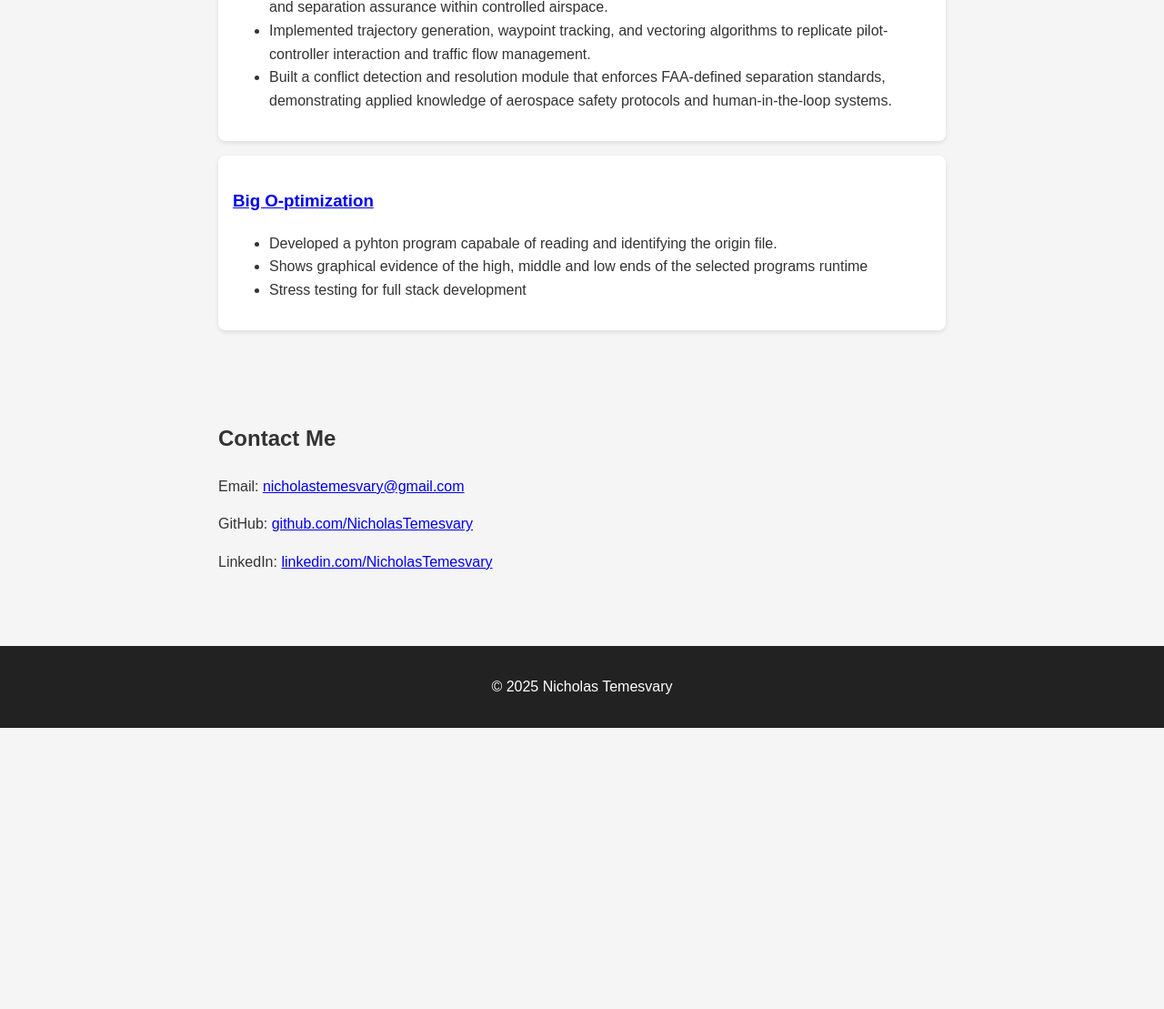
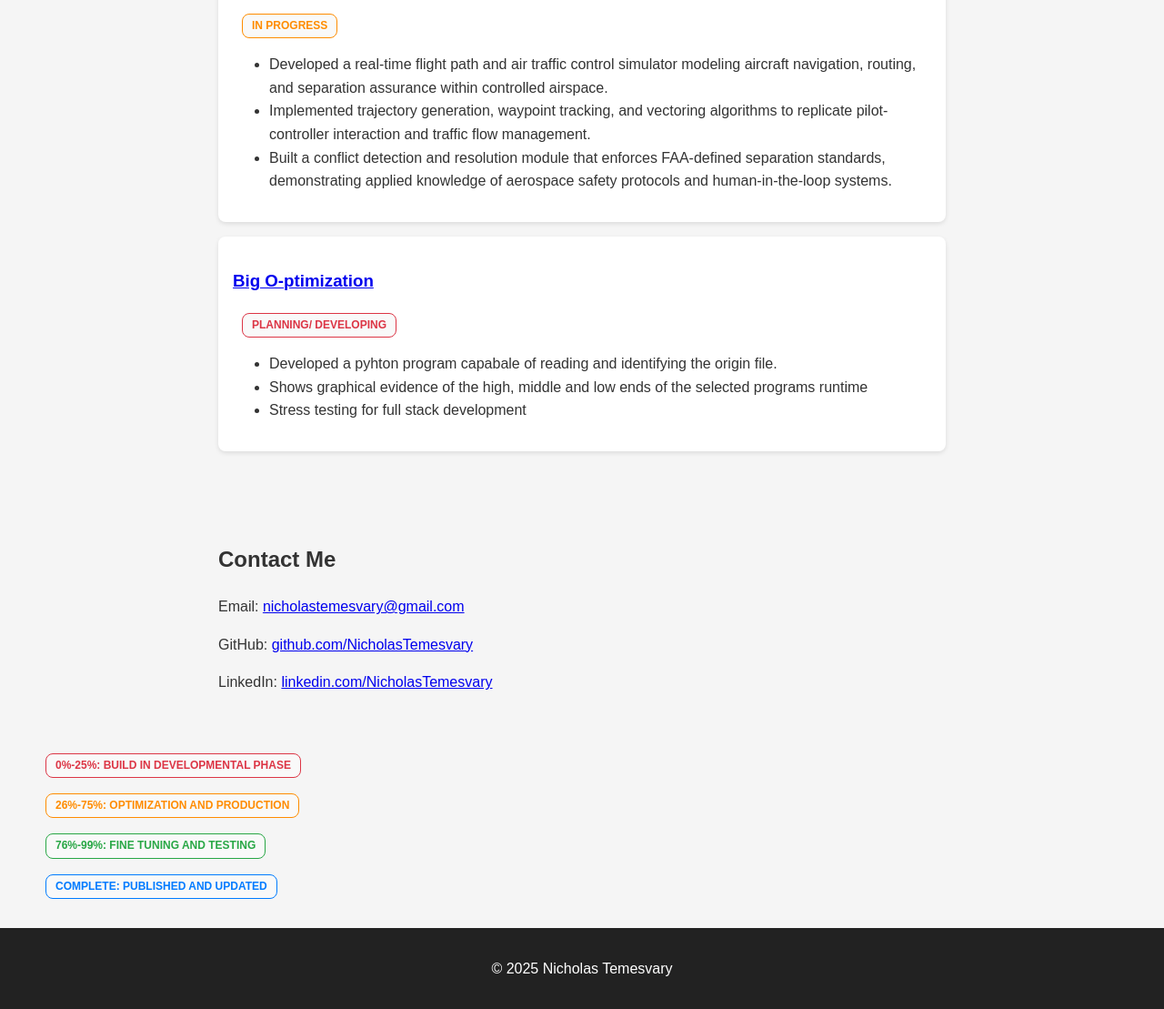
Before and after one commit to NicholasTemesvary/Portfolio-Website, a plain HTML site: page index.html in a window 1280 px wide. Shown: the part 969-2078 px from the top of the page at 91% size. Before the commit the page ends 1769 px from the top, so only its background shows below. Drawn offline with Linux system fonts and the light colour scheme.

Commit message:
Stages of Development and color keys

```diff
--- a/index.html
+++ b/index.html
@@ -30,7 +30,8 @@
   <section id="projects">
     <h2>Projects</h2>
     <div class="project">
-      <h3><a href="drone.html">Drone-First-Search</a></h3>
+      <h3><a href="drone.html">Drone-First-Search V1.0</a></h3>
+      <span class="status-button green">Completed</span>
       <ul>
         <li>Designed and implemented an autonomous UAV system leveraging computer vision, GPS, and onboard AI to conduct real-time search-and-rescue operations.</li>
         <li>Integrated object detection algorithms to enhance flight autonomy, situational awareness, and mission reliability in dynamic environments.</li>
@@ -40,6 +41,7 @@
 
     <div class="project">
       <h3><a href="atc.html">Air Traffic Control / Flight Path Simulator</a></h3>
+      <span class="status-button orange">In Progress</span>
       <ul>
         <li>Developed a real-time flight path and air traffic control simulator modeling aircraft navigation, routing, and separation assurance within controlled airspace.</li>
         <li>Implemented trajectory generation, waypoint tracking, and vectoring algorithms to replicate pilot-controller interaction and traffic flow management.</li>
@@ -49,6 +51,7 @@
 
     <div class="project">
       <h3><a href="big_o.html">Big O-ptimization</a></h3>
+      <span class="status-button red">Planning/ Developing</span>
       <ul>
         <li>Developed a pyhton program capabale of reading and identifying the origin file.</li>
         <li>Shows graphical evidence of the high, middle and low ends of the selected programs runtime</li>
@@ -64,6 +67,19 @@
     <p>LinkedIn: <a href="https://www.linkedin.com/in/nicholas-temesvary-525a41295/" target="_blank">linkedin.com/NicholasTemesvary</a></p>
   </section>
 
+<ul>
+  <span class="status-button red">0%-25%: Build in developmental Phase</span>
+</ul>
+<ul>
+  <span class="status-button orange">26%-75%: Optimization and production</span>
+</ul>
+<ul>
+  <span class="status-button green">76%-99%: Fine Tuning and Testing</span>
+</ul>
+<ul>
+  <span class="status-button blue">COMPLETE: Published and Updated</span>
+</ul>
+
   <footer>
     <p>© 2025 Nicholas Temesvary</p>
   </footer>
--- a/style.css
+++ b/style.css
@@ -46,3 +46,21 @@ footer {
   color: #fff;
   margin-top: 2rem;
 }
+
+.status-button {
+  display: inline-block;
+  padding: 3px 10px;
+  margin-left: 10px;
+  font-size: 0.75rem;
+  font-weight: 600;
+  border: 1px solid #aaa; /* grey outline */
+  border-radius: 8px;
+  background-color: #f9f9f9;
+  text-transform: uppercase;
+}
+
+/* Stage Colors */
+.status-button.green { color: #28a745; border-color: #28a745; }
+.status-button.orange { color: #ff8c00; border-color: #ff8c00; }
+.status-button.red { color: #dc3545; border-color: #dc3545; }
+.status-button.blue { color: #007bff; border-color: #007bff; }
```
